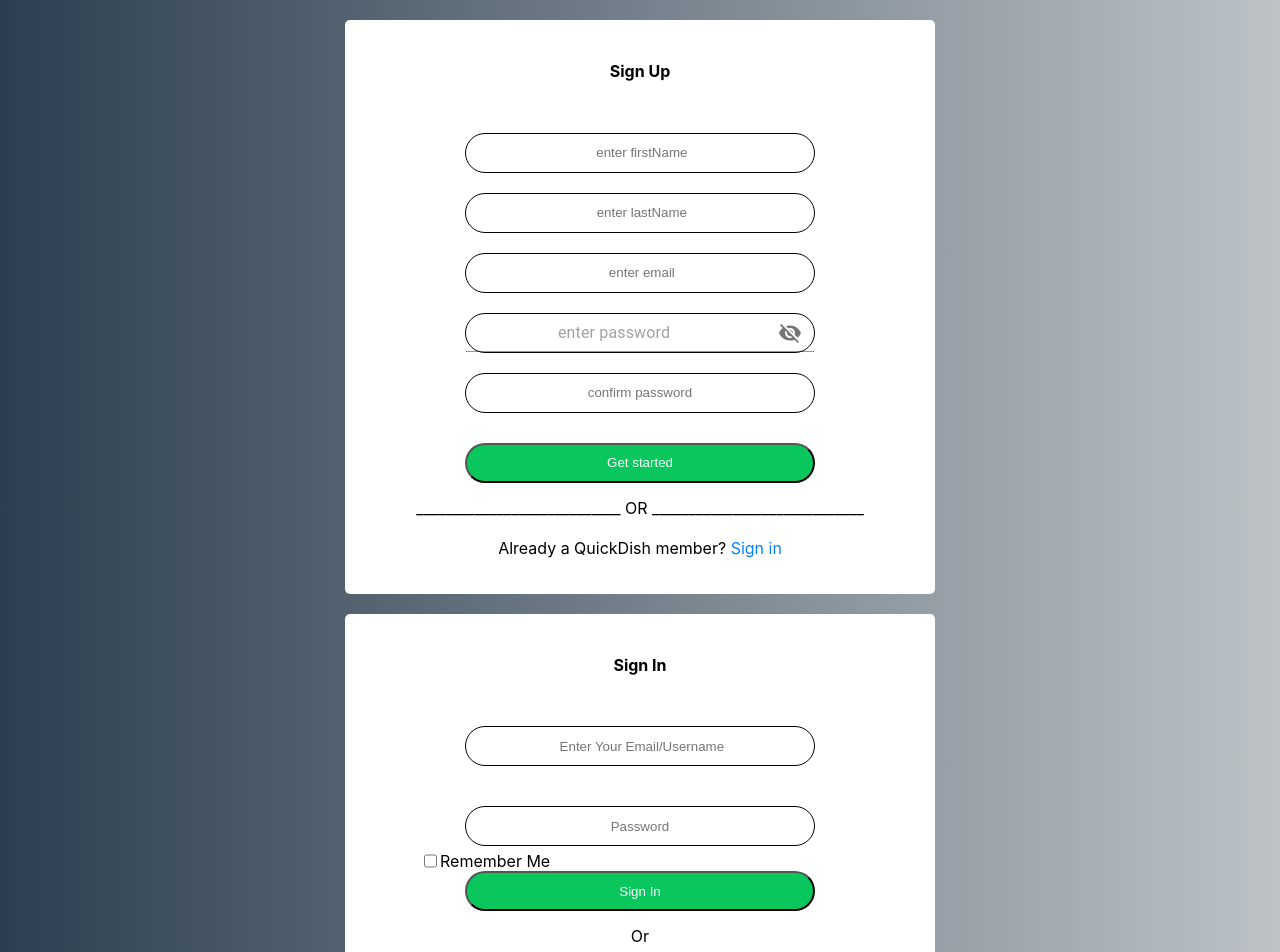
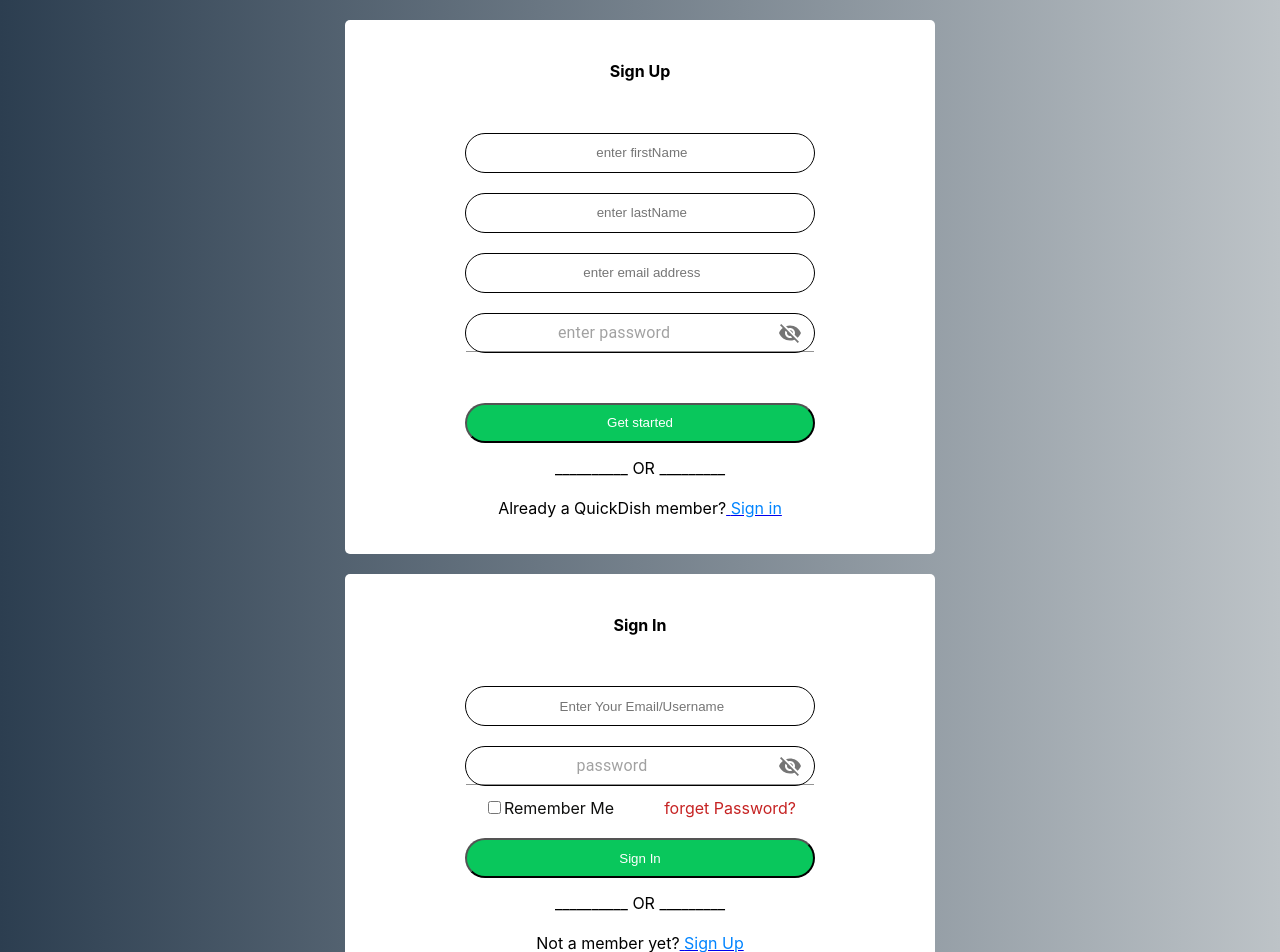
Before and after one commit to akirachix/Quick-Dish, a React (Create React App) app in the folder frontend/quick-dish/: page / in a window 1280 px wide. Shown: the top 952 px of the page. Built offline with nearby package versions, Linux system fonts and the light colour scheme.

Commit message:
created input adornment and routing

```diff
--- a/frontend/quick-dish/package.json
+++ b/frontend/quick-dish/package.json
@@ -11,6 +11,7 @@
     "bootstrap": "^5.2.2",
     "react": "^18.2.0",
     "react-dom": "^18.2.0",
+    "react-router-dom": "^6.4.2",
     "react-scripts": "5.0.1",
     "web-vitals": "^2.1.4"
   },
--- a/frontend/quick-dish/src/App.js
+++ b/frontend/quick-dish/src/App.js
@@ -1,17 +1,19 @@
-import logo from './logo.svg';
 import './App.css';
 import Login from './components/login';
 import SignUp from './components/signup';
 
 
 
+
 function App() {
   return (
-    <div className="App">
+     <div className="App">
       <SignUp/>
       <Login/>
 
     </div>
+
+
   );
 }
 
--- a/frontend/quick-dish/src/components/login.css
+++ b/frontend/quick-dish/src/components/login.css
@@ -1,4 +1,5 @@
 body{
+
     background: #bdc3c7;
     background: -webkit-linear-gradient(to right, #d9dde1, #bdc3c7);
     background: linear-gradient(to right, #e6e8ea, #bdc3c7);
@@ -31,10 +32,11 @@ border-radius: 61px
 .form-body > *{
     padding: 10px;
 }
-.password input{
+.form__input{
     text-align: center;
+    outline: none;
+    border: none;
 }
-
 .footer{
     text-align: center;
 }
@@ -44,20 +46,26 @@ border-radius: 61px
     height: 40px;
     background: #09C75C;
     border-radius: 61px;
+    margin-top: 20px;
 }
 .footer p{
     margin-top: 15px;
 }
 
-.signin{
+.signup{
     margin-top: 20px;
 }
-.signin span{
+.signup span{
     color: rgb(0, 132, 255);
     cursor: pointer;
 }
+
 .check{
-    margin-top: -25px;
-    display: flex;
-    margin-left: 10%;
-  }
+    margin-top: -18px;
+    color: #0f0f0e;
+    /* margin-left: -10%; */
+ }
+ .forgetpswd{
+color: #C62323;
+margin-left: 50px;
+ }
--- a/frontend/quick-dish/src/components/login.js
+++ b/frontend/quick-dish/src/components/login.js
@@ -1,62 +1,120 @@
-import React, {useState, } from 'react';
-import './login.css'
-
-
+import React, { useState } from "react";
+import "./login.css";
+import IconButton from "@material-ui/core/IconButton";
+// import InputLabel from "@material-ui/core/InputLabel";
+import Visibility from "@material-ui/icons/Visibility";
+import InputAdornment from "@material-ui/core/InputAdornment";
+import VisibilityOff from "@material-ui/icons/VisibilityOff";
+import Input from "@material-ui/core/Input";
+import { BrowserRouter as Router, Link } from "react-router-dom";
 
 function Login() {
   const [email, setEmail] = useState(null);
-    const [password,setPassword] = useState(null);
-    const [confirmPassword,setConfirmPassword] = useState(null);
+  const [password, setPassword] = useState(null);
+  const [confirmPassword, setConfirmPassword] = useState(null);
+
+  const [values, setValues] = React.useState({
+    password: "",
+    showPassword: false,
+  });
+
+  const handleClickShowPassword = () => {
+    setValues({ ...values, showPassword: !values.showPassword });
+  };
+
+  const handleMouseDownPassword = (event) => {
+    event.preventDefault();
+  };
+
+  const handlePasswordChange = (prop) => (event) => {
+    setValues({ ...values, [prop]: event.target.value });
+  };
 
   const handleInputChange = (e) => {
-        const {id, value}= e.target;
+    const { id, value } = e.target;
 
-        if(id === "email"){
+    if (id === "email") {
       setEmail(value);
     }
-        if(id === "password"){
+    if (id === "password") {
       setPassword(value);
     }
-        if(id === "confirmPassword"){
+    if (id === "confirmPassword") {
       setConfirmPassword(value);
     }
-    }
-    const handleSubmit  = () => {
-        console.log(email,password,confirmPassword);
-    }
-    return(
+  };
+  const handleSubmit = () => {
+    console.log(email, password, confirmPassword);
+  };
+  // <div style={{ backgroundImage:`url(${recipe})`,backgroundRepeat:"no-repeat",backgroundSize:"contain" }}></div>
+  return (
     <div className="form">
       <h4>Sign In</h4>
       <div className="form-body">
         <div className="email">
           {/* <label className="form__label" for="email">Email </label> */}
-                  <input  type="email" id="email" value={email} onChange = {(e) => handleInputChange(e)}  className="form__input" placeholder=" Enter Your Email/Username"/>
+          <input
+            type="email"
+            id="email"
+            value={email}
+            onChange={(e) => handleInputChange(e)}
+            className="form__input"
+            placeholder=" Enter Your Email/Username"
+          />
         </div>
         <div className="password">
-              <div
+          <div>
+            <Input
+              className="form__input"
+              id="password"
+              placeholder="password"
+              type={values.showPassword ? "text" : "password"}
+              onChange={handlePasswordChange("password")}
+              value={values.password}
+              endAdornment={
+                <InputAdornment position="end">
+                  <IconButton
+                    onClick={handleClickShowPassword}
+                    onMouseDown={handleMouseDownPassword}
                   >
+                    {values.showPassword ? <Visibility /> : <VisibilityOff />}
+                  </IconButton>
+                </InputAdornment>
+              }
+            />
           </div>
-              </div>
-              <div className="confirm-password">
-                  {/* <label className="form__label" for="confirmPassword">Confirm Password </label> */}
-                  <input className="form__input" type="password" id="confirmPassword" value={confirmPassword} onChange = {(e) => handleInputChange(e)} placeholder="Password"/>
         </div>
       </div>
       <div className="check">
+        <label>
+          <input type="checkbox" name="text" />
+          Remember Me
+        </label>
+        <label className="forgetpswd">forget Password?</label>
+      </div>
+      {/* <div className="check">
                 <input type="checkbox" id="keep" placeholder="Keep me logged in " value="Keep me logged in"></input> <br></br>
                 <label className="logged">Remember Me</label>
-                {/* <label className="pass">forgot password?</label> */}
+                </div> */}
+      <div class="footer">
+        <button type="submit" class="btn">
+          Sign In
+        </button>
+        <p>__________ OR _________</p>{" "}
       </div>
-          <div class="footer">
-              <button type="submit" class="btn">Sign In</button>
-                <p>Or</p>
+      <div className="signup">
+        <p className="signup">
+          Not a member yet?
+          <Router>
+            <Link to="/Login"></Link>
+            <a href="https://google.com" target="_blank" rel="noreferrer">
+              {" "}
+              <span>Sign Up </span>
+            </a>
+          </Router>
+        </p>
       </div>
-
-        <p className='signin' >
-            Not a member yet? <span>SignUp</span>
-        </p>
-
     </div>
-    )
+  );
 }
 export default Login;
--- a/frontend/quick-dish/src/components/signup.js
+++ b/frontend/quick-dish/src/components/signup.js
@@ -1,5 +1,5 @@
-import React, {useState, } from 'react';
-import './style.css'
+import React, { useState } from "react";
+import "./style.css";
 import IconButton from "@material-ui/core/IconButton";
 // import InputLabel from "@material-ui/core/InputLabel";
 import Visibility from "@material-ui/icons/Visibility";
@@ -7,13 +7,14 @@ import InputAdornment from "@material-ui/core/InputAdornment";
 import VisibilityOff from "@material-ui/icons/VisibilityOff";
 import Input from "@material-ui/core/Input";
 
+import { BrowserRouter as Router, Link } from "react-router-dom";
 
 function SignUp() {
   const [firstName, setFirstName] = useState(null);
   const [lastName, setLastName] = useState(null);
   const [email, setEmail] = useState(null);
-    const [password,setPassword] = useState(null);
-    const [confirmPassword,setConfirmPassword] = useState(null);
+  const [password, setPassword] = useState(null);
+  const [confirmPassword, setConfirmPassword] = useState(null);
 
   const [values, setValues] = React.useState({
     password: "",
@@ -31,47 +32,70 @@ function SignUp() {
   const handlePasswordChange = (prop) => (event) => {
     setValues({ ...values, [prop]: event.target.value });
   };
+
   const handleInputChange = (e) => {
-        const {id , value} = e.target;
-        if(id === "firstName"){
+    const { id, value } = e.target;
+    if (id === "firstName") {
       setFirstName(value);
-
     }
-        if(id === "lastName"){
+    if (id === "lastName") {
       setLastName(value);
     }
-        if(id === "email"){
+    if (id === "email") {
       setEmail(value);
     }
-        if(id === "password"){
+    if (id === "password") {
       setPassword(value);
     }
-        if(id === "confirmPassword"){
+    if (id === "confirmPassword") {
       setConfirmPassword(value);
     }
+  };
 
-    }
-
-    const handleSubmit  = () => {
-        console.log(firstName,lastName,email,password,confirmPassword);
-    }
-    return(
-
+  const handleSubmit = () => {
+    console.log(firstName, lastName, email, password, confirmPassword);
+  };
+  return (
     <div className="form">
       <h4>Sign Up</h4>
       <div className="form-body">
         <div className="username">
-                  <input className="form__input" type="text" value={firstName} onChange = {(e) => handleInputChange(e)} id="firstName" placeholder=" enter firstName"/>
+          <input
+            className="form__input"
+            type="text"
+            value={firstName}
+            onChange={(e) => handleInputChange(e)}
+            id="firstName"
+            placeholder=" enter firstName"
+          />
         </div>
         <div className="lastname">
-                  <input  type="text" name="" id="lastName" value={lastName} onChange = {(e) => handleInputChange(e)}  className="form__input"placeholder=" enter lastName"/>
+          <input
+            type="text"
+            name=""
+            id="lastName"
+            value={lastName}
+            onChange={(e) => handleInputChange(e)}
+            className="form__input"
+            placeholder=" enter lastName"
+          />
         </div>
         <div className="email">
-                  <input  type="email" id="email" value={email} onChange = {(e) => handleInputChange(e)}  className="form__input" placeholder=" enter email"/>
+          <input
+            type="email"
+            id="email"
+            value={email}
+            onChange={(e) => handleInputChange(e)}
+            className="form__input"
+            placeholder=" enter email address"
+          />
         </div>
         <div className="password">
           <div>
-	<Input className="form__input" id="password" placeholder=" enter password"
+            <Input
+              className="form__input"
+              id="password"
+              placeholder=" enter password"
               type={values.showPassword ? "text" : "password"}
               onChange={handlePasswordChange("password")}
               value={values.password}
@@ -88,20 +112,27 @@ function SignUp() {
             />
           </div>
         </div>
-              <div className="confirm-password">
-                  <input className="form__input" type="password" id="confirmPassword" value={confirmPassword} onChange = {(e) => handleInputChange(e)} placeholder="confirm password"/>
+      </div>
+      <div class="footer">
+        <button type="submit" class="btn">
+          Get started
+        </button>
+        <p>__________ OR _________</p>
+      </div>
+
+      <div className="signin">
+        <p className="signin">
+          Already a QuickDish member?
+          <Router>
+            <Link to="/Login"></Link>
+            <a href="https://google.com" target="_blank" rel="noreferrer">
+              {" "}
+              <span>Sign in </span>{" "}
+            </a>
+          </Router>
+        </p>
       </div>
     </div>
-          <div class="footer">
-              <button type="submit" class="btn">Get started</button>
-                <p>____________________________ OR _____________________________</p>
-
-          </div>
-        <p className='signin' >
-            Already a QuickDish member? <span>Sign in</span>
-        </p>
-
-      </div>
-    )
+  );
 }
 export default SignUp;
--- a/frontend/quick-dish/src/components/style.css
+++ b/frontend/quick-dish/src/components/style.css
@@ -14,6 +14,8 @@ body{
 .form__input{
 box-sizing: border-box;
 text-align: center;
+outline: none;
+border: none;
 width: 350px;
 height: 40px;
 border: 1px solid #000000;
@@ -45,6 +47,8 @@ border-radius: 61px
     /* width: 270px; */
    background: #09C75C;
    border-radius: 61px;
+   cursor: pointer;
+   /* margin-top: -15px; */
 }
 .footer p{
     margin-top: 15px;
```
Also changed, not shown: frontend/quick-dish/src/recipe.jpeg (added), 1 other file (tests, documents, lock files or other folders). Lines whose indentation alone changed are shown as unchanged.
